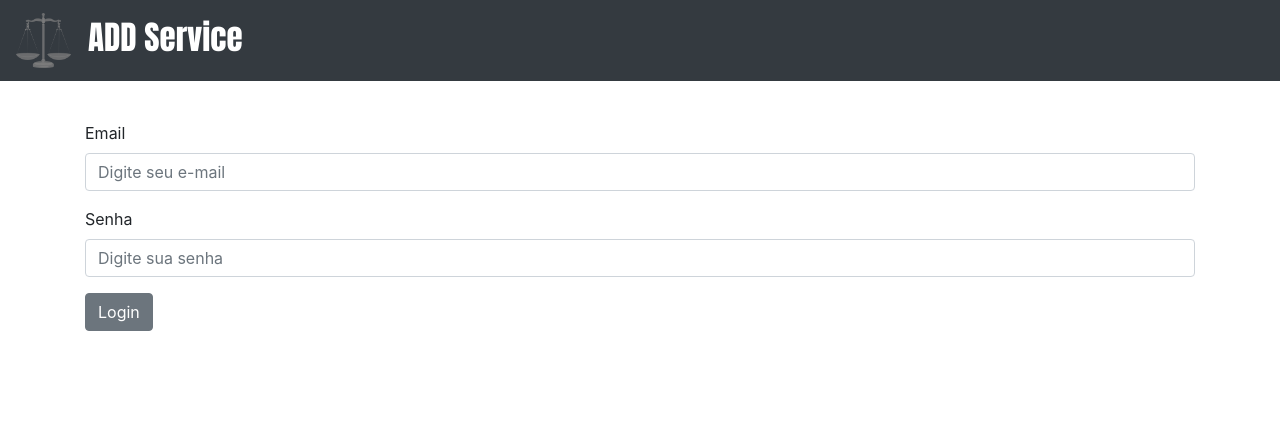
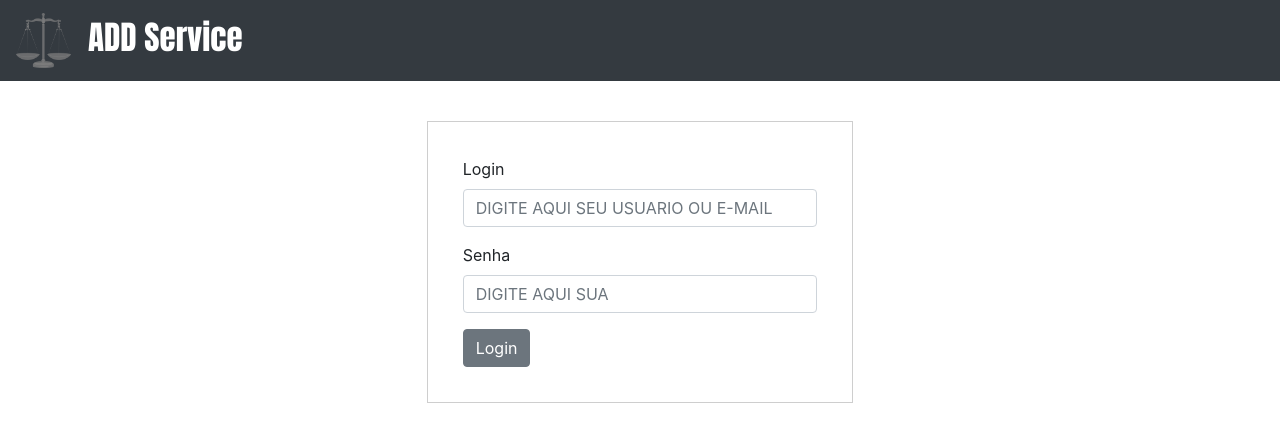
Before and after one commit to lorranmoncada/progeto-Jonas-, an Angular app: page / in a window 1280 px wide. Shown: the top 442 px of the page. Built offline with nearby package versions, Linux system fonts and the light colour scheme; what angular-font-awesome would draw is missing.

Commit message:
Segundo commit da quarta-feira

```diff
--- a/src/app/clientes/clientes.component.html
+++ b/src/app/clientes/clientes.component.html
@@ -7,20 +7,20 @@
     </a>
   </nav>
   <div class="container-fluid">
-
+      <i class="fa fa-sign-out" aria-hidden="true" style="display: block;margin-left: auto;width: 200px"></i>
     <!-- Input de pesquisa de processos -->
     <div class="row espaçopesquisar">
       <div class="col-md-4 pb-3 mb-3">
         <input [(ngModel)]="pesquisar" placeholder="pesquisar..." class="form-control" type="text">
       </div>
 
-      <div class="col-md-1 col-sm-5">
-        <button type="button" class="btn btn-secondary" (click)="novoCliente()"><i class="fa fa-plus" aria-hidden="true"></i><span
+      <div class="col-md-1 col-sm-5 mb-2 mt-1">
+        <button type="button" class="btn btn-secondary btn-sm" (click)="novoCliente()"><i class="fa fa-plus" aria-hidden="true"></i><span
             class="v">Cadastrar </span></button>
       </div>
 
-      <div class="col-md-1 col-sm-5">
-        <button type="button" class="btn btn-secondary"><i class="fa fa-file-o" aria-hidden="true"></i><span class="v">Exportar</span></button>
+      <div class="col-md-1 col-sm-5 mb-2 mt-1">
+        <button type="button" class="btn btn-secondary btn-sm"><i class="fa fa-file-o" aria-hidden="true"></i><span class="v">Exportar</span></button>
       </div>
     </div>
 
@@ -30,8 +30,8 @@
       <a class="list-group-item list-group-item-action flex-column align-items-start" *ngFor="let cliente of listaClientes | pesquisarFilter:pesquisar">
         <div class="d-flex w-100 justify-content-between">
           <h5 class="mb-1">{{cliente.processo}}</h5>
-         <!--  <small>{{cliente.tipo}}</small> -->
-          <span class="badge badge-info bedge">{{cliente.tipo}}</span>
+        <small>{{cliente.tipo}}</small>
+
         </div>
         <p class="mb-1"><span class="color">Reclamante:</span> {{cliente.reclamante}}</p>
         <p class="mb-1"><span class="color">Reclamada:</span> {{cliente.reclamada}}</p>
--- a/src/app/login/login.component.html
+++ b/src/app/login/login.component.html
@@ -7,16 +7,17 @@
     </a>
   </nav>
 
-    <div class="container espaço">
+  <div class="container espaço col-md-4" style="border: 1px solid;border-color:#cecece;padding: 35px;">
 
 
-        <div class="form-group">
-          <label for="exampleInputEmail1">Email</label>
-          <input type="email" class="form-control" id="exampleInputEmail1" [(ngModel)]="email" aria-describedby="emailHelp" placeholder="Digite seu e-mail">
+    <div class="form-group ">
+      <label for="exampleInputEmail1">Login</label>
+      <input type="email" class="form-control" id="exampleInputEmail1" [(ngModel)]="email" aria-describedby="emailHelp"
+        placeholder="DIGITE AQUI SEU USUARIO OU E-MAIL">
     </div>
     <div class="form-group">
       <label for="exampleInputPassword1">Senha</label>
-          <input type="password" class="form-control" id="exampleInputPassword1" [(ngModel)]="senha" placeholder="Digite sua senha">
+      <input type="password" class="form-control" id="exampleInputPassword1" [(ngModel)]="senha" placeholder="DIGITE AQUI SUA">
     </div>
 
     <button type="submit" (click)="sumirLogin()" class="btn btn-secondary">Login</button>
--- a/src/app/login/login.component.ts
+++ b/src/app/login/login.component.ts
@@ -11,17 +11,20 @@ export class LoginComponent implements OnInit {
 
   login: boolean;
   emailFixo = 'ecilag@hotmail.com';
-  senhaFixa = 'teste91187942';
+  senhaFixa = 'adm';
   email = '';
   senha = '';
+  adm = 'administrador';
 
   ngOnInit() {
     this.login = false;
   }
 
   sumirLogin() {
-    if (this.emailFixo === this.email && this.senhaFixa === this.senha) {
+    if (this.emailFixo === this.email && this.senhaFixa === this.senha || this.adm === this.email) {
       this.login = true;
+    } else {
+alert('teste');
     }
   }
 
```
Also changed, not shown: src/app/login/login.component.css (line endings or trailing spaces). Lines whose indentation alone changed are shown as unchanged.
